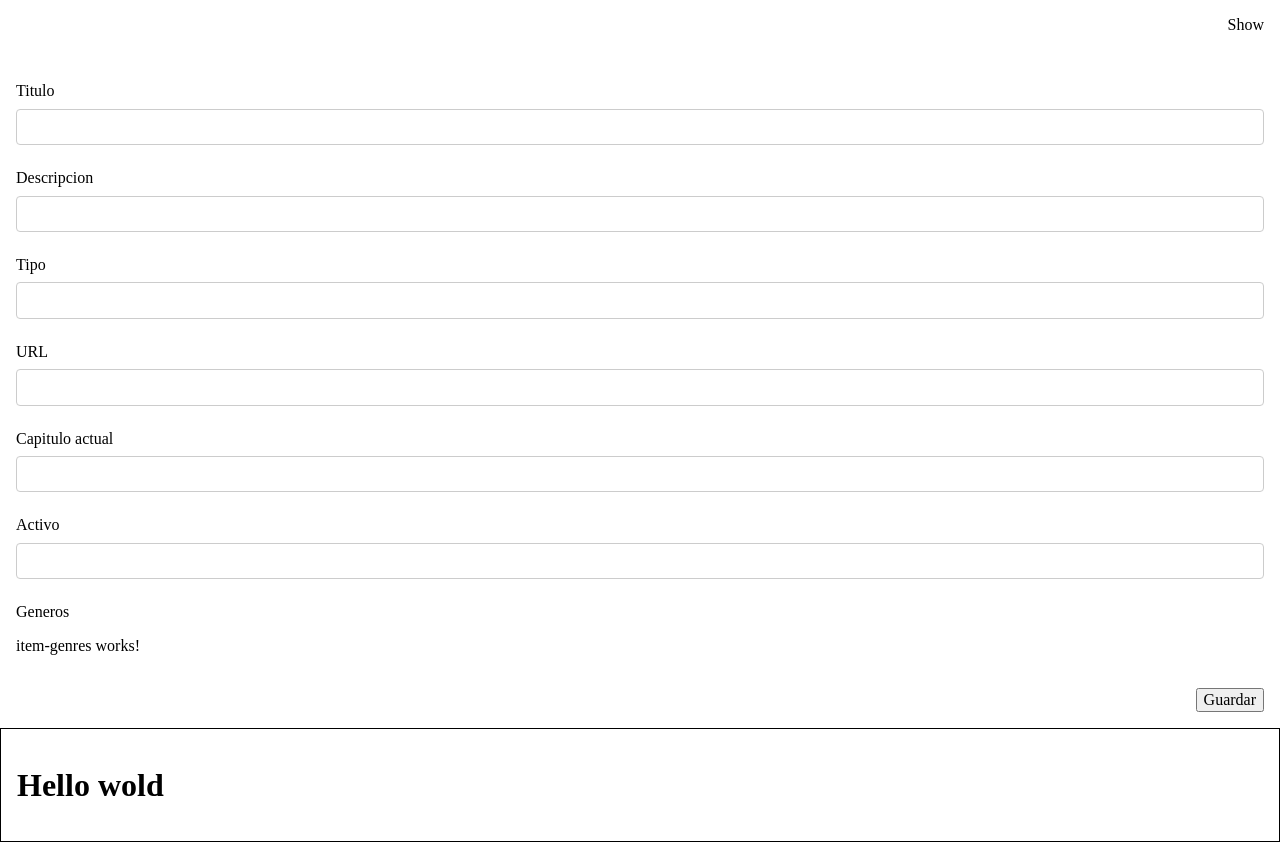
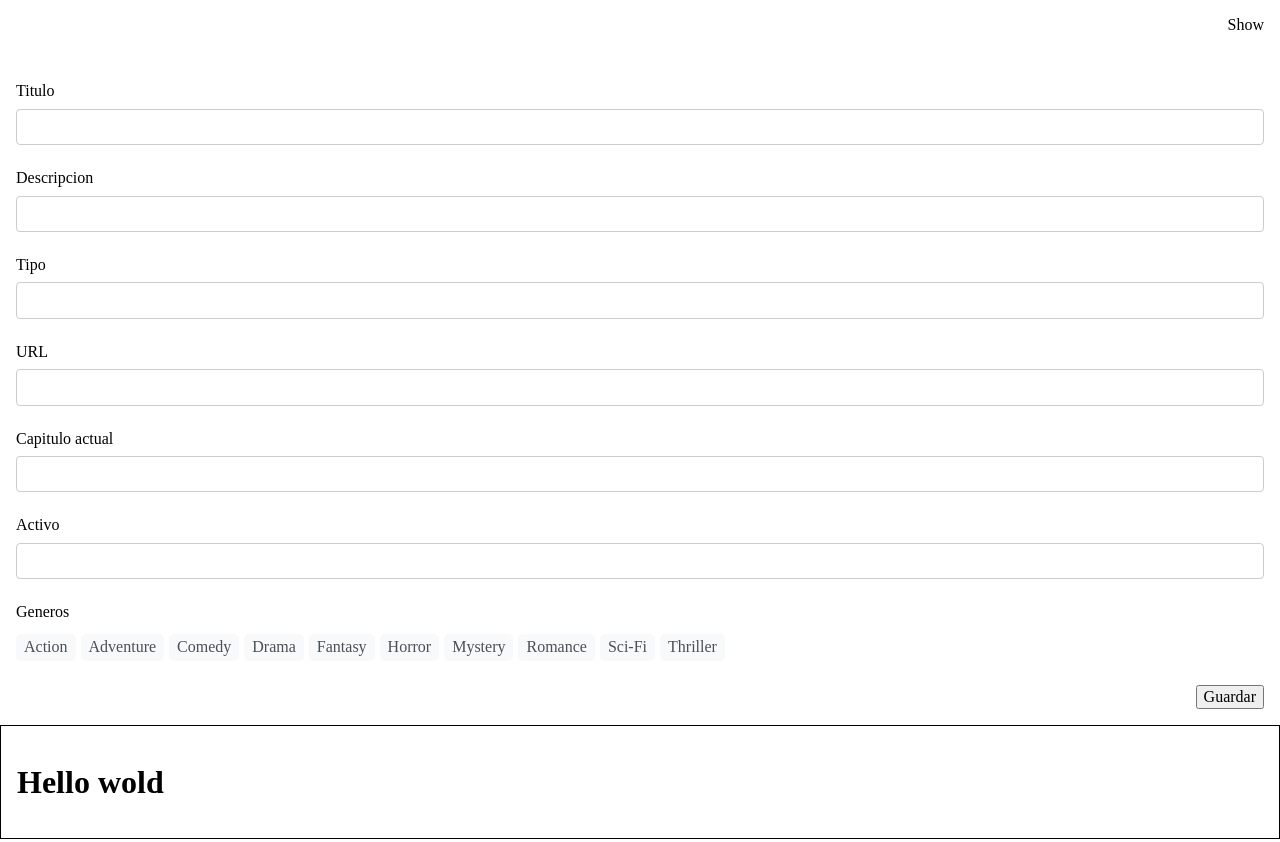
Before and after one commit to jenri019/gestor-links, an Angular app in the folder front/: page / in a window 1280 px wide. Both pictures are taken after a click on the button "Show". Built offline with nearby package versions, Linux system fonts and the light colour scheme.

Commit message:
feat: dando estilos a las badge para los differentes generos

```diff
--- a/front/src/app/components/item-genres/item-genres.component.html
+++ b/front/src/app/components/item-genres/item-genres.component.html
@@ -1 +1,5 @@
-<p>item-genres works!</p>
+<div class="badge__container">
+    <span class="badge" *ngFor="let genre of genres">
+        {{ genre.name }}
+    </span>
+</div>
--- a/front/src/app/components/item-genres/item-genres.component.scss
+++ b/front/src/app/components/item-genres/item-genres.component.scss
@@ -0,0 +1,20 @@
+.badge__container {
+    display: flex;
+    flex-wrap: wrap;
+    margin: 0.5rem 0;
+}
+
+.badge {
+    background-color: #f8f9fa;
+    color: #495057;
+    cursor: pointer;
+    border-radius: 5px;
+    padding: 4px 8px;
+    margin: 5px 5px 0 0;
+    transition: background-color 0.3s ease, color 0.3s ease;
+}
+
+.badge.active {
+    background-color: #007bff;
+    color: #fff;
+}
--- a/front/src/app/components/item-genres/item-genres.component.ts
+++ b/front/src/app/components/item-genres/item-genres.component.ts
@@ -1,11 +1,15 @@
 import { Component } from '@angular/core';
+import { genres } from '../../data/genres';
+import { CommonModule } from '@angular/common';
 
 @Component({
   selector: 'app-item-genres',
-  imports: [],
+  imports: [
+    CommonModule
+  ],
   templateUrl: './item-genres.component.html',
   styleUrl: './item-genres.component.scss'
 })
 export class ItemGenresComponent {
-
+  genres: any[] = genres;
 }
```
